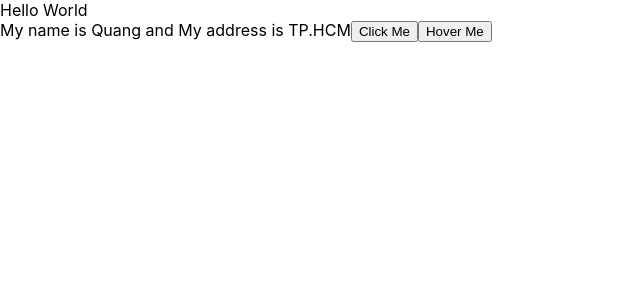
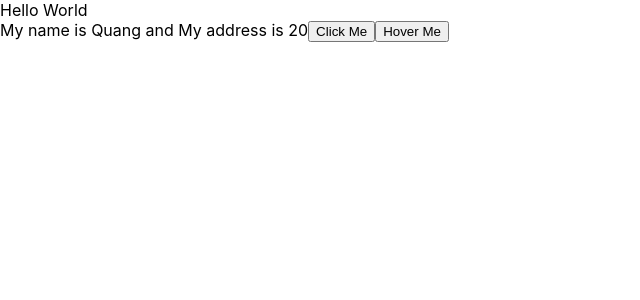
Before and after one commit to quangnd1601/demo-reactjs, a React (Create React App) app: page / in a window 1280 px wide. Shown: the top 300 px of the page, without its empty margins (0-640 px from the left). Built offline with nearby package versions, Linux system fonts and the light colour scheme.

Commit message:
video 20

```diff
--- a/src/components/MyComponent.js
+++ b/src/components/MyComponent.js
@@ -8,17 +8,23 @@ class MyComponent extends React.Component {
     address: "TP.HCM",
     age: 20,
   };
+  //=============== this.setSTATE ==================
+  handleClick = (event) => {
+    console.log("My name is", this.state.name);
+    this.setState({
+      name: "BESO",
+      age: Math.floor(Math.random() * 100 + 1),
+    });
+  };
   handleMouseOver = (event) => {
     return console.log(event.pageY);
   };
-  handleClick = (event) => {
-    console.log("My name is", this.state.name);
-  };
+
   // JSX: chỉ trả về 1 phần tử thôi
   render() {
     return (
       <div>
-        My name is {this.state.name} and My address is {this.state.address}
+        My name is {this.state.name} and My address is {this.state.age}
         <button
           onClick={(event) => {
             return this.handleClick(event);
```
